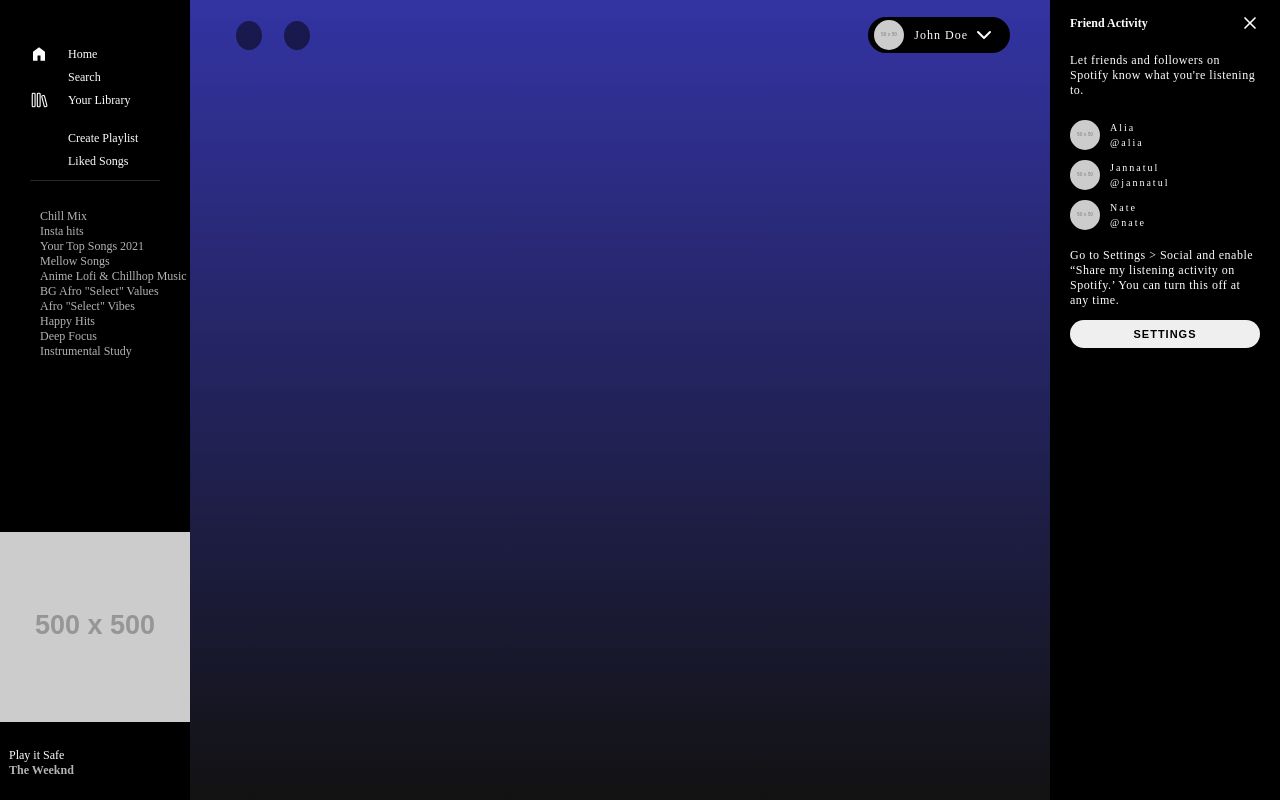
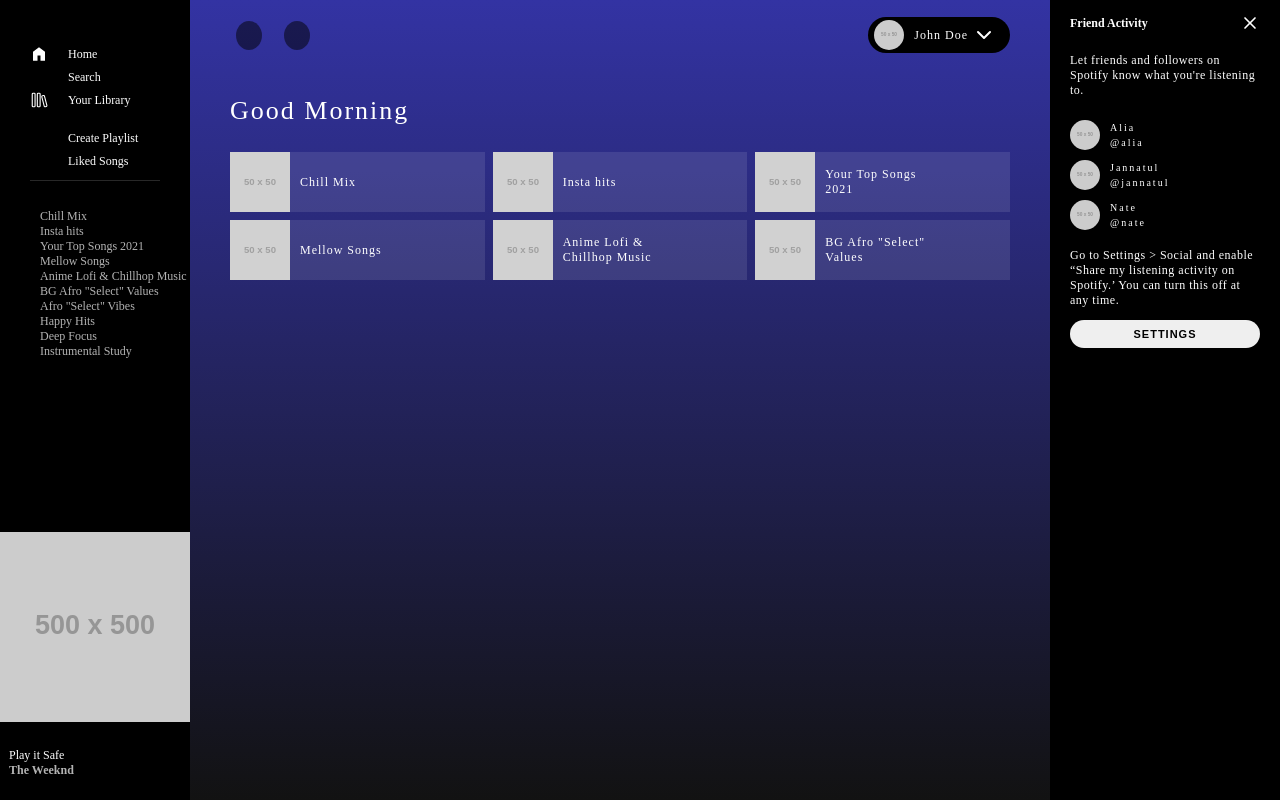
Before and after one commit to Natan-Asrat/spotify, a Vue app: page / in a window 1280 px wide. Built offline with nearby package versions, Linux system fonts and the light colour scheme; some icons are missing.

Commit message:
body categories

```diff
--- a/src/assets/main.scss
+++ b/src/assets/main.scss
@@ -4,6 +4,13 @@ $playing-song-artist-color: #B3B3B3;
 $home-page-nav-user-background: #000000;
 $home-page-nav-user-dropdown-background: #282828;
 $home-page-nav-user-dropdown-text-color: #ffffff;
+$home-page-body-categories-background: #ffffff;
+$home-page-body-categories-text-color: #ffffff;
+$home-page-body-categories-opacity: 0.1;
+$home-page-body-categories-play-background: green;
+$home-page-body-categories-play-shadow: rgba(0, 0, 0, 0.5);
+$home-page-body-categories-play-color: black;
+
 .left-navbar-components {
   section {
       color: white;
@@ -82,6 +89,26 @@ $home-page-nav-user-dropdown-text-color: #ffffff;
     #121212 100vh,
     #121212 100%
   );
+  .greeting {
+    color: white;
+  }
+  .category-wrapper{
+    .play-icon {
+      background-color: $home-page-body-categories-play-background;
+      box-shadow: 0px 4px 8px $home-page-body-categories-play-shadow;
+
+      .icon {
+        color: $home-page-body-categories-play-color;
+      }
+    }
+    .bg{
+      background-color: $home-page-body-categories-background;
+      opacity: $home-page-body-categories-opacity;
+    }
+    span {
+      color: $home-page-body-categories-text-color;
+    }
+  }
   .nav-button-wrapper{
     background-color: black;
     .icon {
--- /dev/null
+++ b/src/components/Desktop/Body/CategoriesComponent.vue
@@ -0,0 +1,26 @@
+<template>
+    <section>
+        <p class="greeting">Good Morning</p>
+        <div class="categories">
+            <CategoryItem v-for="c in categoriesStore.categories.slice(0, 6)" :category="c" :key="c.id"/>
+        </div>
+    </section>
+</template>
+<script setup>
+import CategoryItem from './CategoryItem.vue';
+import { useCategoriesStore } from '@/stores/categories';
+const categoriesStore = useCategoriesStore();
+</script>
+<style scoped lang="scss">
+.greeting {
+    font-size: 26px;
+    font-weight: 1800px;
+    font-style: bold;
+    letter-spacing: 2px;
+}
+.categories {
+    display: grid;
+    grid-template-columns: repeat(auto-fill, minmax(240px, 1fr));
+    gap: 8px;
+}
+</style>
--- /dev/null
+++ b/src/components/Desktop/Body/CategoryItem.vue
@@ -0,0 +1,63 @@
+<template>
+    <div class="category-wrapper">
+        <div class="bg" />
+        <img :src="category.image" :alt="category.name" />
+        <span>{{ category.name }}</span>
+        <button class="play-icon">
+            <Icon class="icon" icon="line-md:play-filled"/>
+        </button>
+    </div>
+</template>
+<script setup>
+import { Icon } from '@iconify/vue';
+defineProps({
+    category: {
+        type: Object
+    }
+})
+</script>
+<style scoped lang="scss">
+.category-wrapper {
+    display: flex;
+    align-items: center;
+    gap: 10px;
+    position: relative;
+    cursor: pointer;
+    .play-icon {
+        border-radius: 50%;
+        padding: 4px;
+        height: 80%;
+        outline: none;
+        border: none;
+        aspect-ratio: 1;
+        padding: 4px;
+        visibility: hidden;
+        opacity: 0;
+        transition: opacity 0.3s ease;
+
+        margin-right: 8px;
+        .icon {
+            width: 70%;
+            height: 70%;
+        }
+    }
+    &:hover .play-icon {
+        visibility: visible;
+        opacity: 1;
+    }
+    img {
+        width: 60px;
+        height: 60px;
+    }
+    .bg {
+        position: absolute;
+        width: 100%;
+        height: 100%;
+    }
+    span {
+        letter-spacing: 1px;
+        font-size: 12px;
+        flex: 1;
+    }
+}
+</style>
--- a/src/components/Desktop/TopNavbar/NavbarWrapper.vue
+++ b/src/components/Desktop/TopNavbar/NavbarWrapper.vue
@@ -15,7 +15,7 @@
     width: 100%;
     align-items: center;
     justify-content: space-between;
-    padding: 5px 20px;
+    padding: 5px 0;
 
     .mid {
         flex: 1;
--- a/src/stores/categories.js
+++ b/src/stores/categories.js
@@ -5,33 +5,43 @@ export const useCategoriesStore = defineStore('categories', {
         categories: [
             {
                 name: 'Chill Mix',
+                image: 'https://placehold.co/50'
             },
             {
                 name: 'Insta hits',
+                image: 'https://placehold.co/50'
             },
             {
-                name: 'Your Top Songs 2021'
+                name: 'Your Top Songs 2021',
+                image: 'https://placehold.co/50'
             },
             {
-                name: 'Mellow Songs'
+                name: 'Mellow Songs',
+                image: 'https://placehold.co/50'
             },
             {
-                name: 'Anime Lofi & Chillhop Music'
+                name: 'Anime Lofi & Chillhop Music',
+                image: 'https://placehold.co/50'
             },
             {
-                name: 'BG Afro "Select" Values'
+                name: 'BG Afro "Select" Values',
+                image: 'https://placehold.co/50'
             },
             {
-                name: 'Afro "Select" Vibes'
+                name: 'Afro "Select" Vibes',
+                image: 'https://placehold.co/50'
             },
             {
-                name: 'Happy Hits'
+                name: 'Happy Hits',
+                image: 'https://placehold.co/50'
             },
             {
-                name: 'Deep Focus'
+                name: 'Deep Focus',
+                image: 'https://placehold.co/50'
             },
             {
-                name: 'Instrumental Study'
+                name: 'Instrumental Study',
+                image: 'https://placehold.co/50'
             }
         ],
     })
--- a/src/views/HomeView.vue
+++ b/src/views/HomeView.vue
@@ -10,6 +10,7 @@
                 <UserComponent class="user-component"/>
             </template>
         </NavbarWrapper>
+        <CategoriesComponent />
 
     </main>
 
@@ -20,6 +21,7 @@ import UserComponent from '@/components/Desktop/TopNavbar/UserComponent.vue';
 
 import ButtonNavigation from '@/components/Desktop/TopNavbar/ButtonNavigation.vue';
 import NavbarWrapper from '@/components/Desktop/TopNavbar/NavbarWrapper.vue';
+import CategoriesComponent from '@/components/Desktop/Body/CategoriesComponent.vue';
 </script>
 
 
@@ -27,7 +29,8 @@ import NavbarWrapper from '@/components/Desktop/TopNavbar/NavbarWrapper.vue';
 
 main {
     display: flex;
-    padding: 0 20px;
+    flex-direction: column;
+    padding: 0 40px;
     height: 100vh;
     .nav-wrapper-component {
         height: 60px;
```
